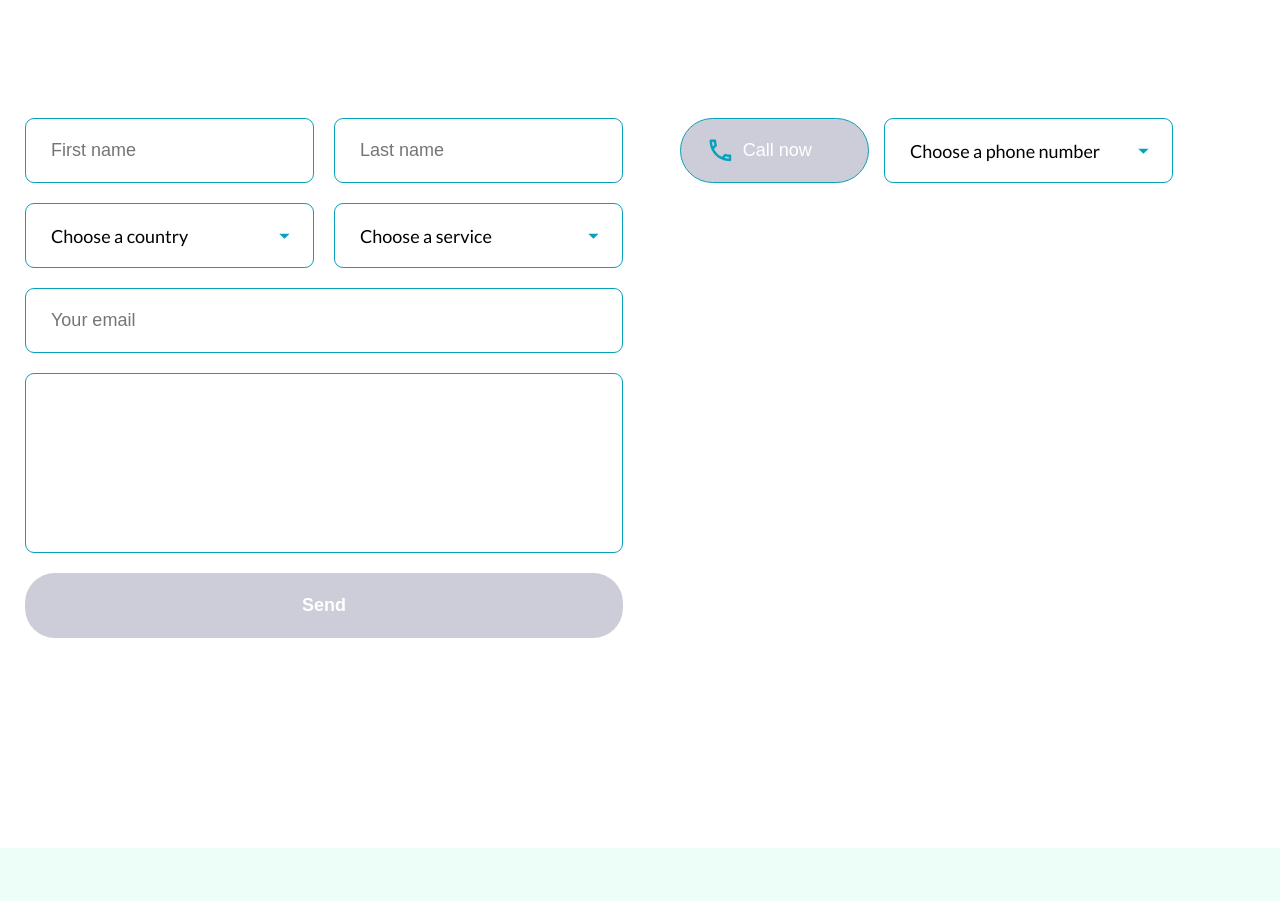
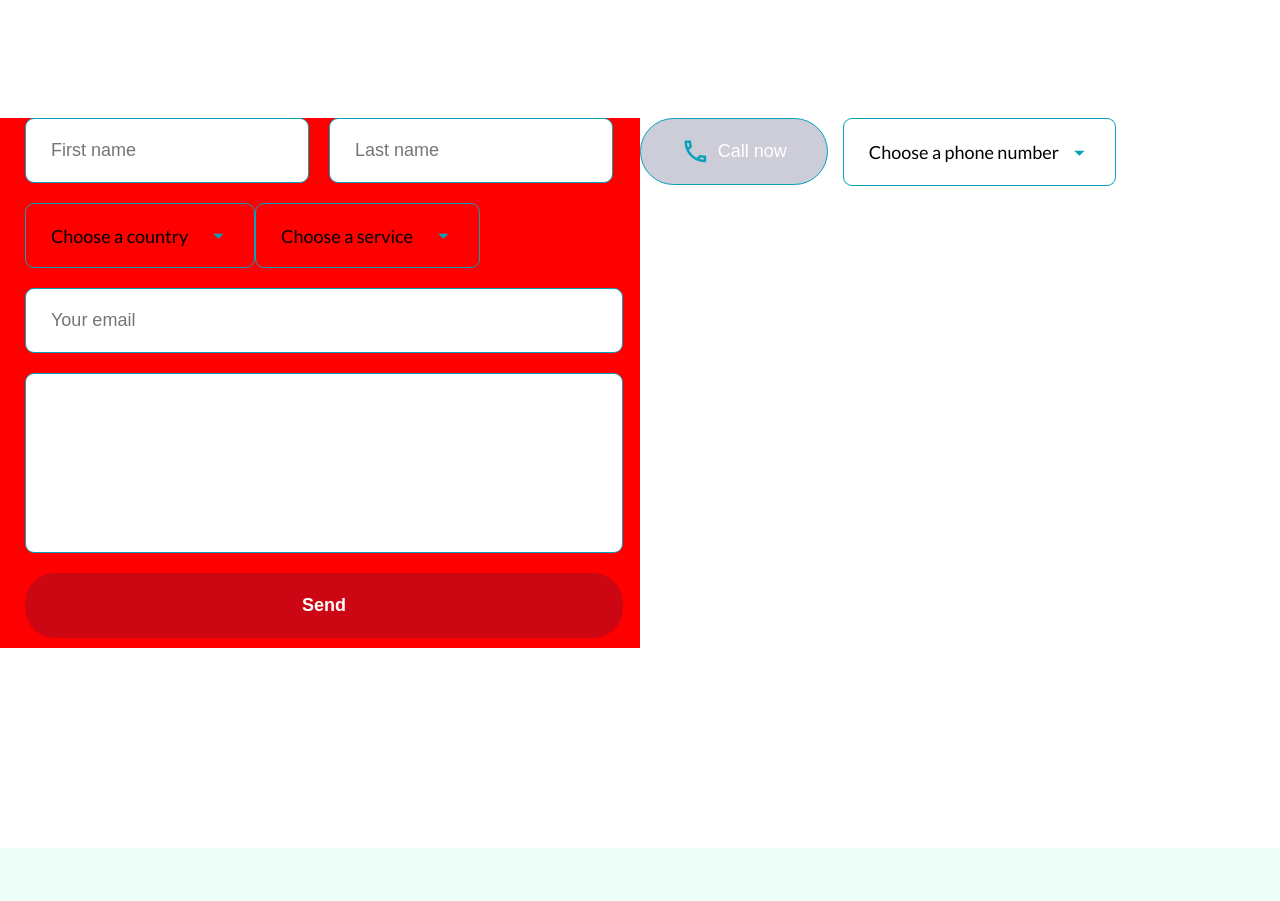
Before and after one commit to moisens/tiny-is-the-new-big, a React (Vite) app in the folder frontend/: page / in a window 1280 px wide. Shown: the part 6034-6935 px from the top of the page. Built offline with nearby package versions, Linux system fonts and the light colour scheme.

Commit message:
modifying form css part 1

```diff
--- a/frontend/src/components/home/contact/Dropdown.tsx
+++ b/frontend/src/components/home/contact/Dropdown.tsx
@@ -21,7 +21,7 @@ const SelectServices = ({ dataDropdownList }: ContactProps) => {
         const { id, defaultValues, options } = datalist;
         return (
           <React.Fragment key={id}>
-            <div className="input__input">
+            <div className={dropIsActive ? "input__input isSelected" : "input__input"}>
               <p>{defaultValues}</p>
               <Button
                 className="input__button"
--- a/frontend/src/components/home/contact/contact.scss
+++ b/frontend/src/components/home/contact/contact.scss
@@ -89,8 +89,9 @@
     flex-direction: column;
     justify-content: flex-start;
     align-items: flex-start;
-    width: 680px;
+    //width: 680px;
     padding: 0 0 10px 25px;
+    background-color: red;
 
     .input__container {
       display: flex;
@@ -99,13 +100,14 @@
       margin-bottom: 20px;
 
       .input__input {
-        width: 289px;
+        width: 100%;
         height: 65px;
         border: solid 0.4px #08a1ba;
         border-radius: 9px;
         margin-right: 20px;
-        padding-left: 25px;
-        padding-right: 18px;
+        padding: 22px 25px;
+        //padding-left: 25px;
+        //padding-right: 18px;
         display: flex;
         justify-content: space-between;
         align-items: center;
@@ -175,11 +177,12 @@
       justify-content: flex-start;
       align-items: center;
       gap: 8px;
-      width: 189px;
-      height: 65px;
+      padding: 18px 40px;
+      // width: 189px;
+      // height: 65px;
       border: solid 0.4px #08a1ba;
       border-radius: 94.5px;
-      padding-left: 25px;
+      //padding-left: 25px;
       background-color: #181b5238;
       color: #fff;
       font-size: 1.125rem;
@@ -196,15 +199,17 @@
       margin-bottom: 20px;
 
       .input__input {
-        width: 289px;
-        height: 65px;
+        //width: 289px;
+        //height: 65px;
         border: solid 0.4px #08a1ba;
         border-radius: 9px;
         margin-right: 20px;
-        padding-left: 25px;
-        padding-right: 18px;
+        padding: 22px 25px;
+        //padding-left: 25px;
+        //padding-right: 18px;
         display: flex;
         justify-content: space-between;
+        gap: 10px;
         align-items: center;
         font-size: 1.125rem;
 
@@ -220,6 +225,11 @@
           color: #08a1ba;
           background-color: transparent;
         }
+        &.isSelected {
+          border-bottom-left-radius: 0;
+          border-bottom-right-radius: 0;
+          border-bottom: none;
+        }
       }
     }
   }
--- a/frontend/src/components/home/contact/dropdown.scss
+++ b/frontend/src/components/home/contact/dropdown.scss
@@ -1,6 +1,6 @@
 .dropdown__select {
-  background-color: #fff;
-  width: 289px;
+  background-color: hsl(0, 0%, 100%);
+  width: 93.4%;
   height: auto;
   display: flex;
   flex-direction: column;
@@ -42,5 +42,6 @@
   }
   &.isSelected {
     display: block;
+    border-top: none;
   }
 }
```
